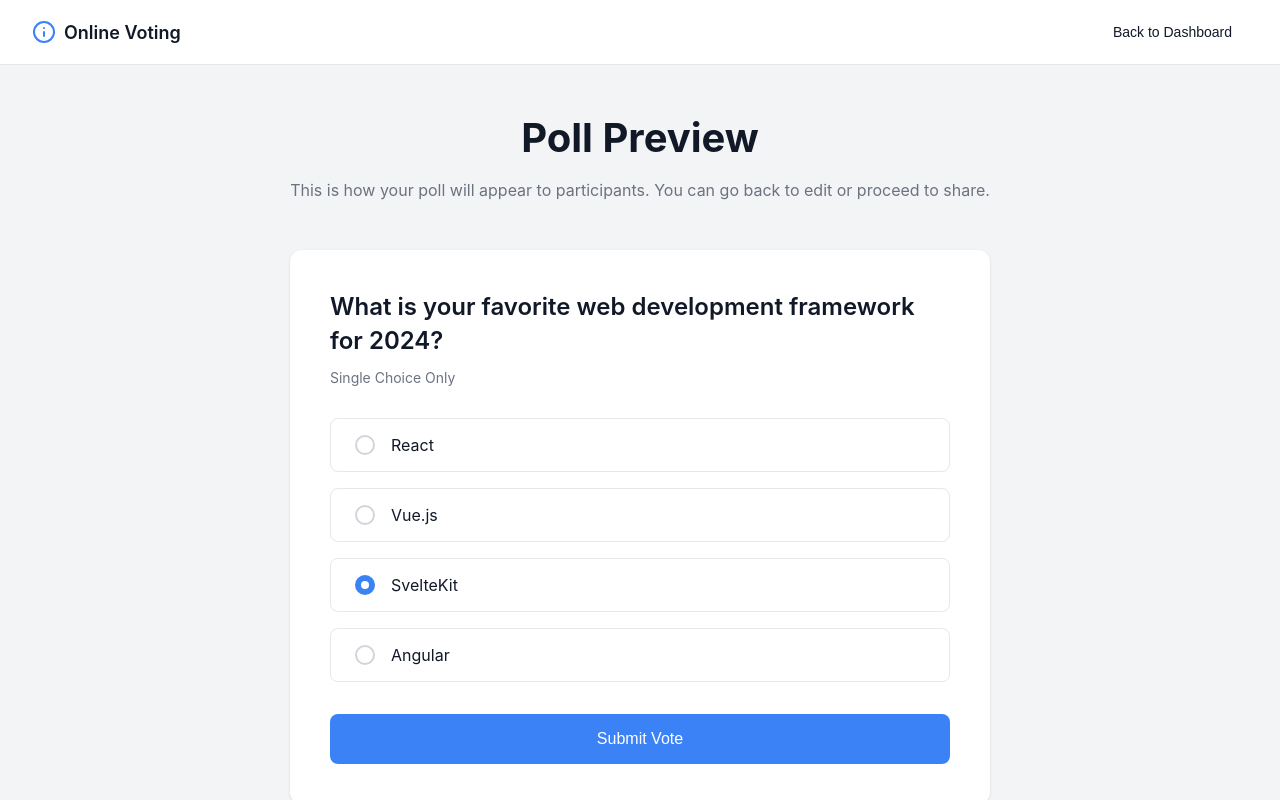
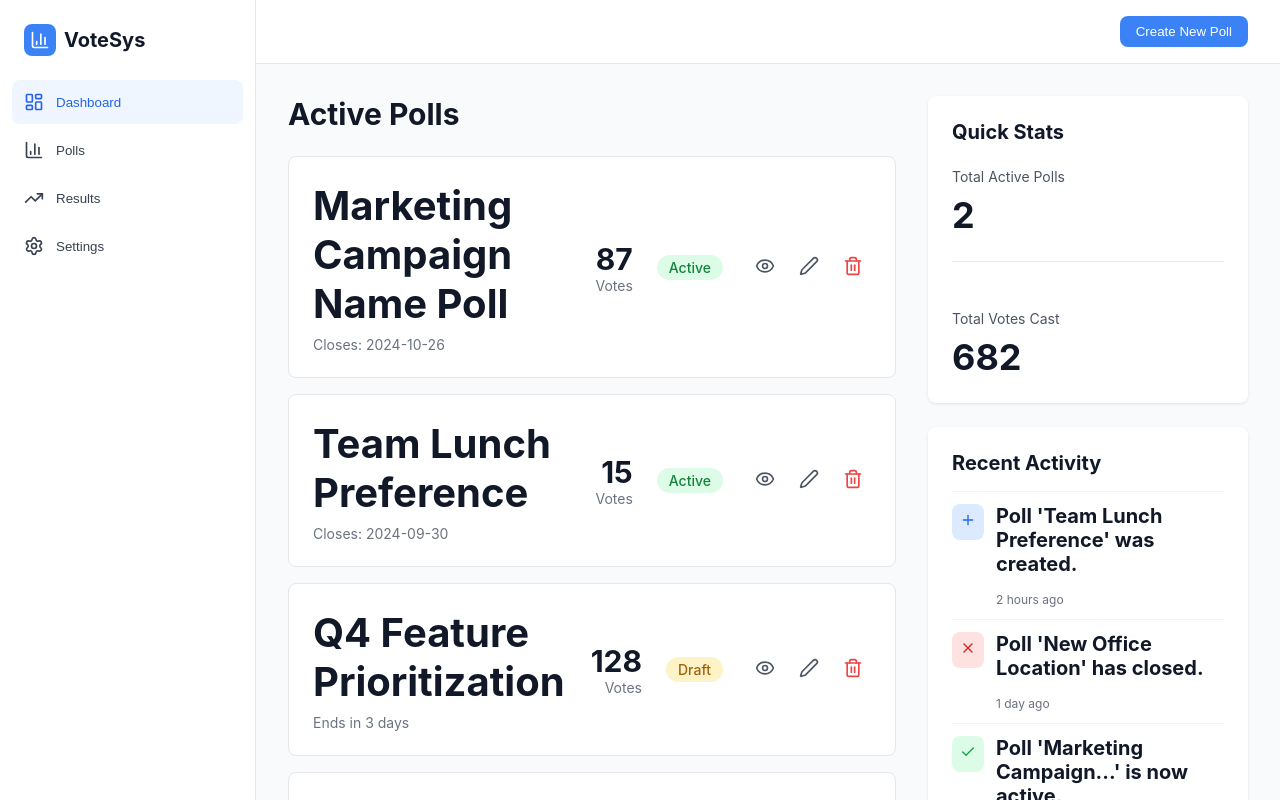
Before and after one commit to houaria617/voting-system, a React (Vite) app: page / in a window 1280 px wide. Shown: the top 800 px of the page. Built offline with nearby package versions, Linux system fonts and the light colour scheme.

Commit message:
modifying App.jsx

```diff
--- a/src/App.jsx
+++ b/src/App.jsx
@@ -1,11 +1,11 @@
 import React from 'react';
-// import DashboardPage from './pages/DashboardPage.jsx';
-//import PollPreviewPage from './pages/PollPreviewPage.jsx';
 import './styles/index.css';
 import PollLandingPage from './pages/PollLandingPage';
+import DashboardPage from './pages/DashboardPage';
+import PollPreviewPage from './pages/PollPreviewPage';
 
 function App() {
-  return <PollLandingPage />;
+  return <DashboardPage />;
 }
 
 export default App;
```
